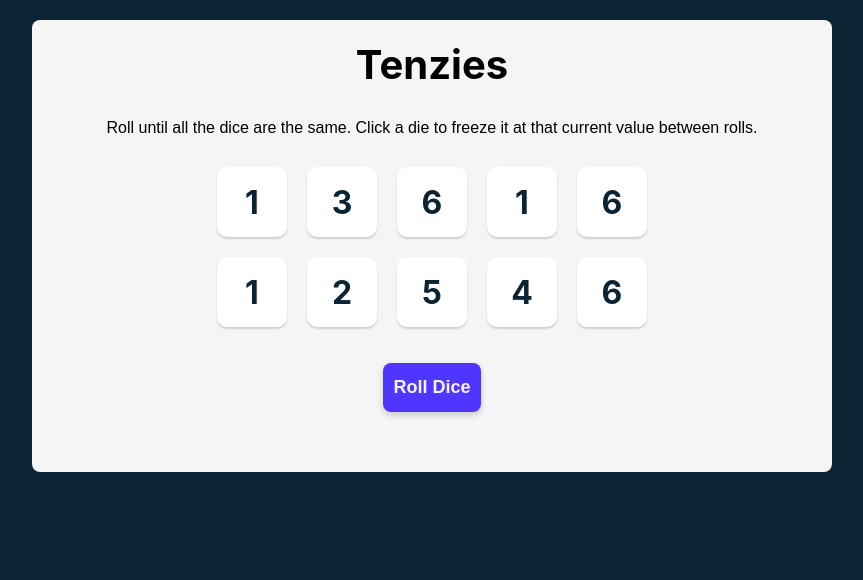
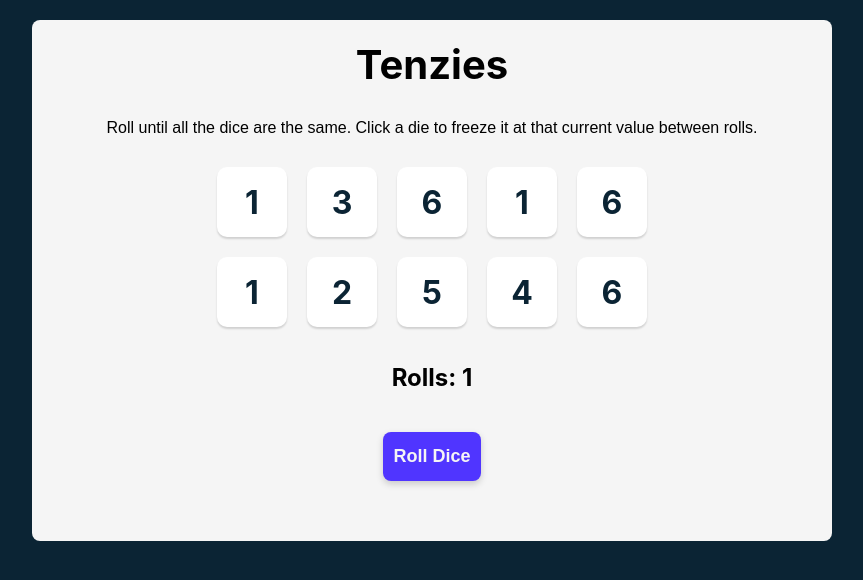
Before and after one commit to JWCTempleton/tenzies, a React (Create React App) app in the folder tenzies/: page / in a window 1280 px wide. Both pictures are taken after a click on the button "Roll Dice". Shown: the top 580 px of the page, without its empty margins (208-1071 px from the left). Built offline with nearby package versions, Linux system fonts and the light colour scheme.

Commit message:
Add round state to count how many rolls have elapsed in the game, show number of rolls on screen if over 0, set round state back to 0 on new game

```diff
--- a/tenzies/src/App.js
+++ b/tenzies/src/App.js
@@ -7,6 +7,7 @@ import Confetti from "react-confetti";
 function App() {
   const [dice, setDice] = React.useState(allNewDice());
   const [tenzies, setTenzies] = React.useState(false);
+  const [round, setRound] = React.useState(0);
 
   React.useEffect(() => {
     const allHeld = dice.every((die) => die.isHeld);
@@ -40,6 +41,7 @@ function App() {
         !die.isHeld ? { ...die, value: Math.floor(Math.random() * 6) + 1 } : die
       )
     );
+    setRound((prev) => prev + 1);
   }
 
   function holdDice(id) {
@@ -72,6 +74,7 @@ function App() {
       </p>
       <div className="dice-container">{diceElement}</div>
       {tenzies && <h2>You Won!</h2>}
+      {round > 0 && <h2>Rolls: {round}</h2>}
       {!tenzies ? (
         <button className="roll-button" onClick={handleRoll}>
           Roll Dice
@@ -82,6 +85,7 @@ function App() {
           onClick={() => {
             setDice(allNewDice());
             setTenzies(false);
+            setRound(0);
           }}
         >
           New Game?
```
